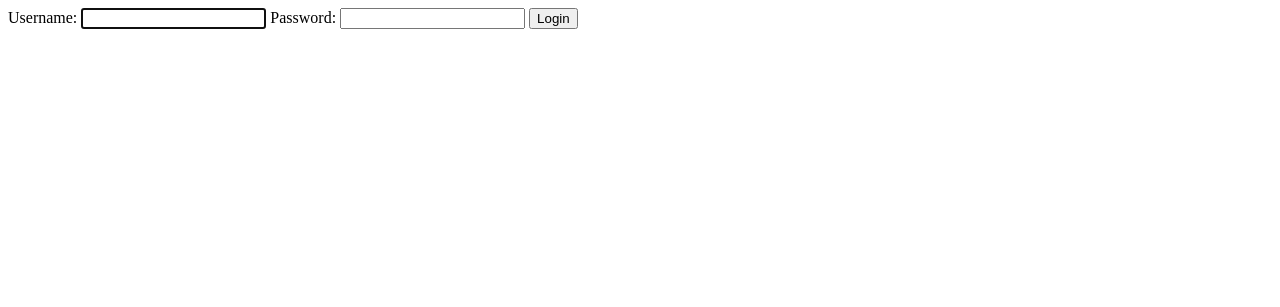
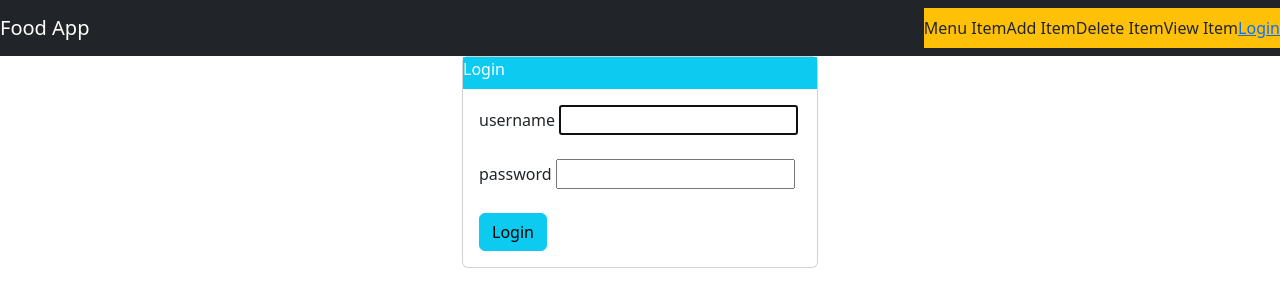
Before and after one commit to vaibhavnagargoje/Django-All-Topic, a Django app: page /login/ in a window 1280 px wide. Shown: the top 307 px of the page. Run offline with Django 4.2, Linux system fonts and the light colour scheme.

Commit message:
form signal, user linked with perticular form , form styling

```diff
--- a/01-foodApp/mysite/food/templates/food/detail.html
+++ b/01-foodApp/mysite/food/templates/food/detail.html
@@ -7,9 +7,9 @@
         <img width="300px" src="{{item.item_image}}"  class="card">
         </div>
         <div class="col-md-6">
-            <h1>{{item.item_name}}</h1>
-            <h2>{{item.item_desc}}</h2>
-            <h3> $ {{item.item_prise}}</h3>
+            <h1>{{object.item_name}}</h1>
+            <h2>{{object.item_desc}}</h2>
+            <h3> $ {{object.item_prise}}</h3>
             <a href="{% url 'food:delete_item' item.id %}">Delete</a>
 
         </div>
--- a/01-foodApp/mysite/food/templates/food/index.html
+++ b/01-foodApp/mysite/food/templates/food/index.html
@@ -27,7 +27,7 @@
             <h2>{{item.item_name}}</h2>
             <h4>{{item.item_desc}}</h4>
             <h5>$ {{item.item_prise}}</h5>
-
+            <h5>{{item.user_name}}</h5>
         </div>
         <div class="col-md-2">
             <a href="{% url 'food:detail' item.id %}" class="btn btn-primary"> Detail </a>
--- a/01-foodApp/mysite/food/urls.py
+++ b/01-foodApp/mysite/food/urls.py
@@ -4,16 +4,22 @@ from django.urls import path
 app_name = 'food'
 urlpatterns = [
 
-   path('',views.index,name='index'),
+   # path('',views.index,name='index'),
+   path('',views.IdexClassView.as_view(),name='index'),
 
-   path('<int:item_id>/',views.detail,name='detail'),
+   # path('<int:item_id>/',views.detail,name='detail'),
+   # class view for detal
+   path('<int:pk>/',views.FoodDetail.as_view(),name='detail'),
+
 
 
 
    path('item/',views.item,name='item'),
 
    #add item
-   path('add/',views.createItem,name='create_item'),
+   # path('add/',views.createItem,name='create_item'),
+   path('add/',views.CreateItem.as_view(),name='create_item'),
+
 
    #update
    path('update/<int:id>/',views.update_item,name="update_item"),
@@ -21,4 +27,5 @@ urlpatterns = [
    #delete
    path('delete/<int:id>',views.delete_item,name="delete_item")
 
+
 ]
--- a/01-foodApp/mysite/users/templates/users/login.html
+++ b/01-foodApp/mysite/users/templates/users/login.html
@@ -1,3 +1,47 @@
+
+{% extends 'food/base.html'%}
+
+
+{% block body %}
+
+<div class='container'>
+    <div class='row'>
+        <div class ="col-md-4 offset-md-4">
+            <div class="card">
+                <div class="class-header bg-info text-white">
+                    <div class="card-title">
+                        Login
+                    </div>
+                </div>
+                <div class="card-body">
+
+                <form method="POST">
+                    {%csrf_token%}
+                   {% for field in form%}
+
+                        <div class="form-group">
+                            {{ field.name}}
+
+                            {{ field }}
+
+                        </div>
+                        <br>
+                   {% endfor %}
+                    <button class="btn btn-info" type="submit">Login</button>
+                    </form>
+
+
+                </div>
+            </div>
+        </div>
+
+    </div>
+</div>
+
+
+
+
+{% endblock %}
 
 
 
```
Also changed, not shown: 01-foodApp/mysite/food/models.py (+6 -2 lines), 01-foodApp/mysite/food/views.py (+34 -0 lines), 01-foodApp/mysite/db.sqlite3, 01-foodApp/mysite/food/migrations/0003_item_user_name.py (added), 01-foodApp/mysite/users/migrations/0002_alter_profile_image.py (added).
